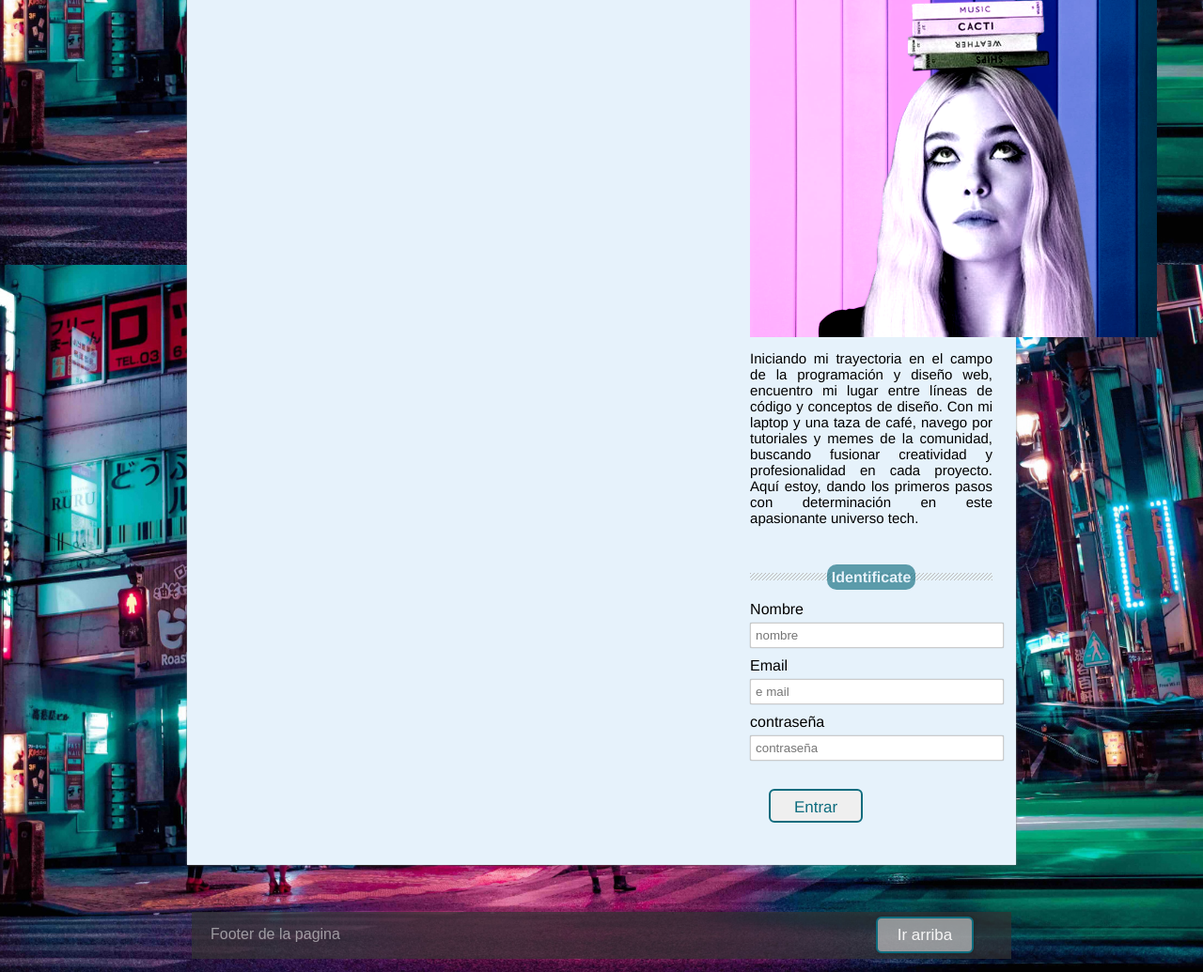
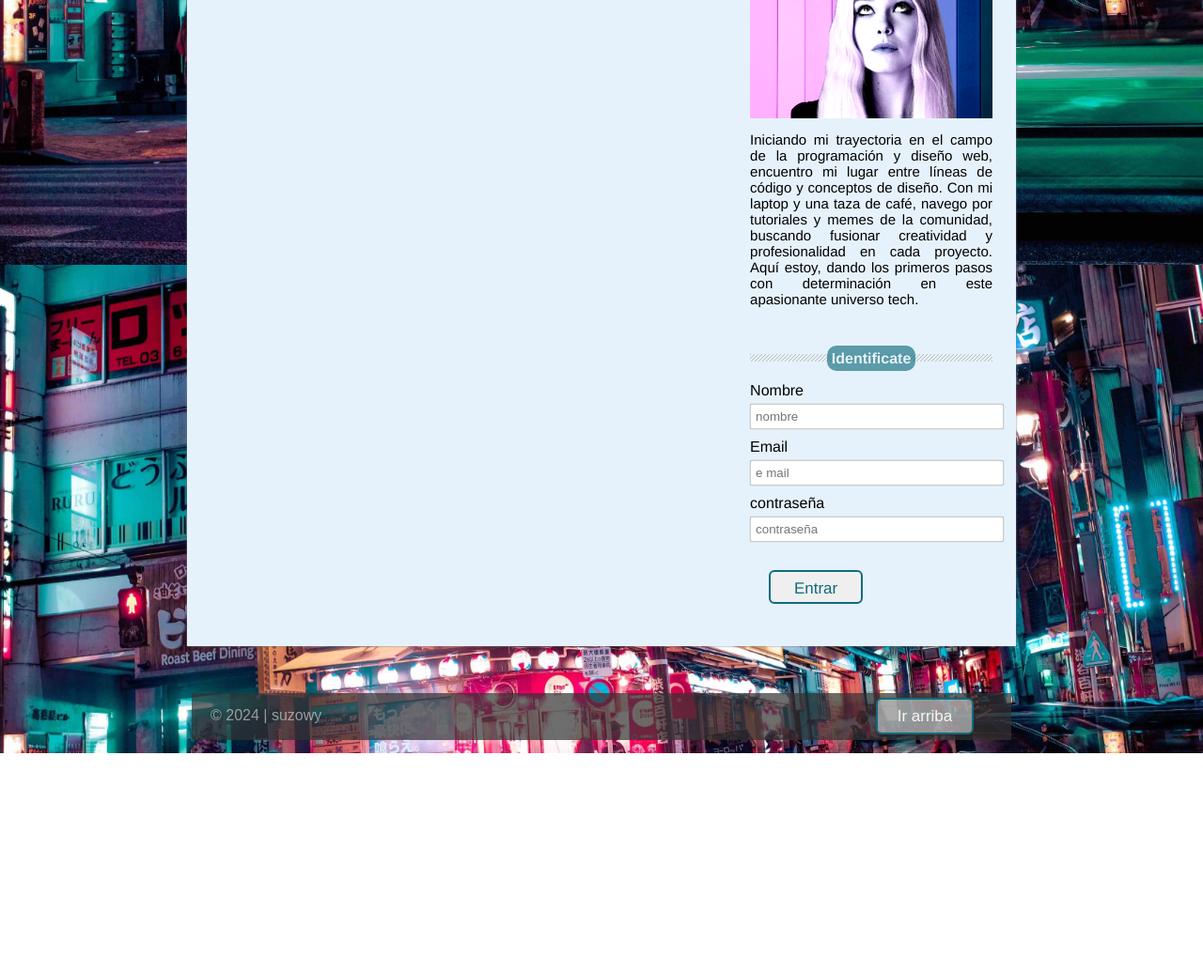
Before and after one commit to Suzowy/proyect-js, a plain HTML site: page reloj.html in a window 1280 px wide. Shown: the part 518-1553 px from the top of the page at 94% size. After the commit the page ends 1320 px from the top, so only its background shows below. Drawn offline with nearby package versions, Linux system fonts and the light colour scheme.

Commit message:
responsive theme

```diff
--- a/css/black.css
+++ b/css/black.css
@@ -32,6 +32,7 @@ body {
 }
 
 #sidebar img {
+  width: 100%;
   filter: grayscale(90%) contrast(150%) hue-rotate(165deg);
 }
 
--- a/css/blue.css
+++ b/css/blue.css
@@ -25,6 +25,7 @@ body {
 }
 
 #sidebar img {
+  width: 100%;
   filter: grayscale(50%) hue-rotate(240deg) contrast(150%);
 }
 
--- a/css/red.css
+++ b/css/red.css
@@ -26,6 +26,7 @@ body {
 }
 
 #sidebar img {
+  width: 100%;
   filter: grayscale(60%) hue-rotate(38deg) contrast(150%);
 }
 
--- a/reloj.html
+++ b/reloj.html
@@ -120,7 +120,7 @@
         </section>
     </section>
 
-    <footer id="">Footer de la pagina
+    <footer id="">&copy; 2024 | suzowy
 
         <a href="#" class="subir">Ir arriba</a>
     </footer>
```
Also changed, not shown: about.html (+1 -1 lines), contact.html (+1 -1 lines).
